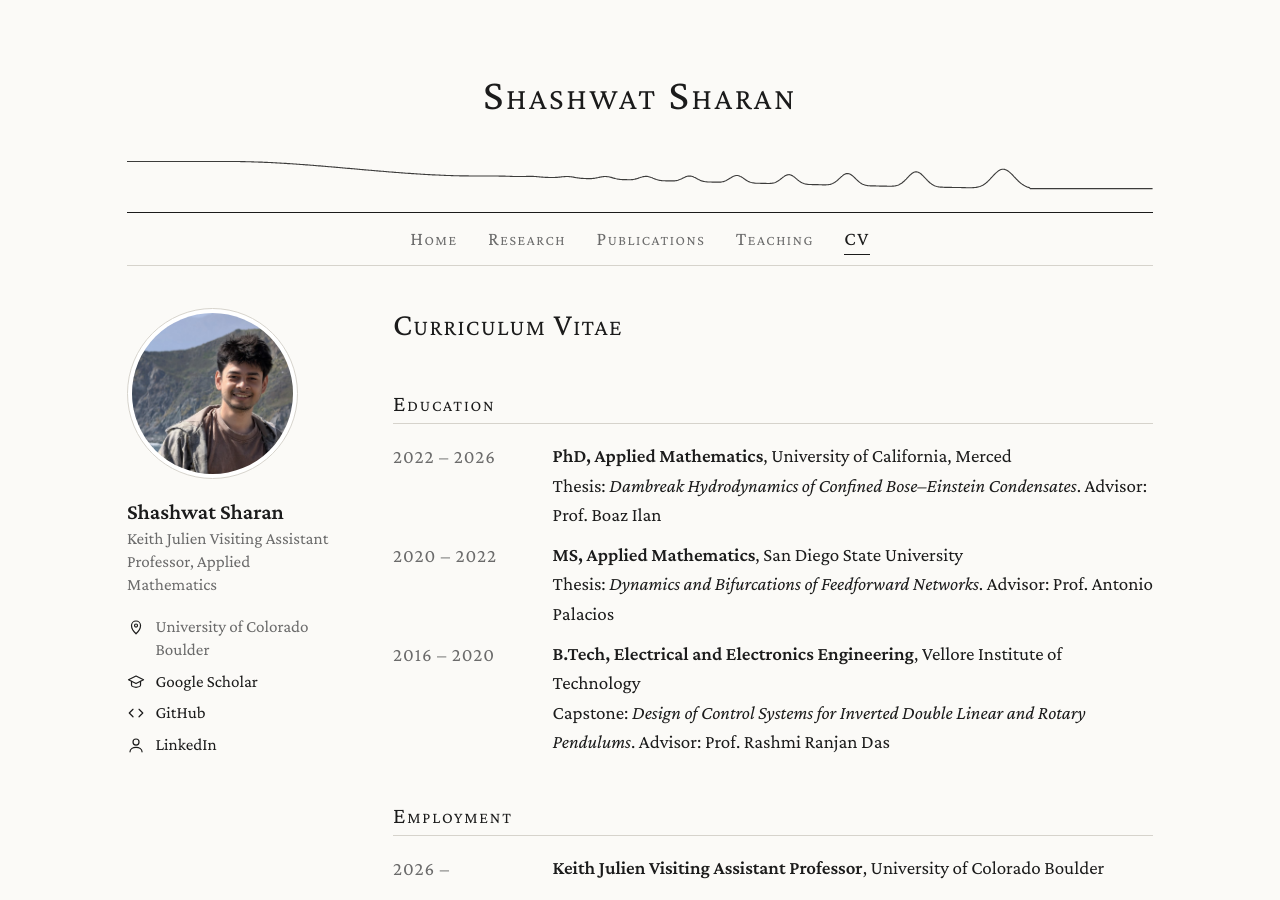
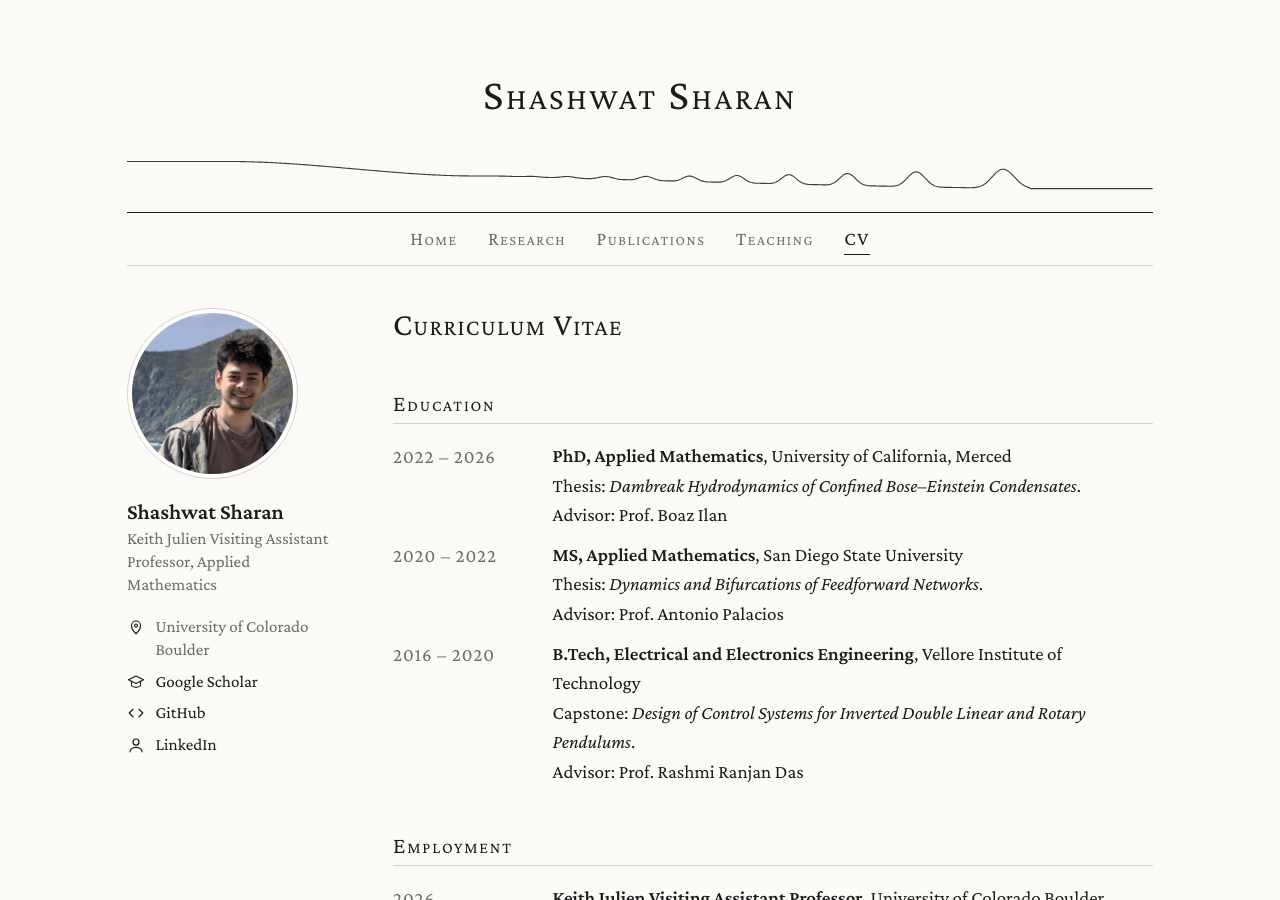
Before and after one commit to shashwatsharan/shashwatsharan.github.io, a Jekyll site: the page built from cv.md, in a window 1280 px wide and 900 px high. Built offline with Jekyll 4.4.1, drawn with Linux system fonts in a browser that asks for light colours; part of the change alters nothing that is shown.

```diff
--- a/cv.md
+++ b/cv.md
@@ -10,15 +10,18 @@ title: Curriculum Vitae
 
 2022 – 2026
 : **PhD, Applied Mathematics**, University of California, Merced<br>
-  Thesis: *Dambreak Hydrodynamics of Confined Bose–Einstein Condensates*. Advisor: Prof. Boaz Ilan
+  Thesis: *Dambreak Hydrodynamics of Confined Bose–Einstein Condensates*.<br>
+  Advisor: Prof. Boaz Ilan
 
 2020 – 2022
 : **MS, Applied Mathematics**, San Diego State University<br>
-  Thesis: *Dynamics and Bifurcations of Feedforward Networks*. Advisor: Prof. Antonio Palacios
+  Thesis: *Dynamics and Bifurcations of Feedforward Networks*.<br>
+  Advisor: Prof. Antonio Palacios
 
 2016 – 2020
 : **B.Tech, Electrical and Electronics Engineering**, Vellore Institute of Technology<br>
-  Capstone: *Design of Control Systems for Inverted Double Linear and Rotary Pendulums*. Advisor: Prof. Rashmi Ranjan Das
+  Capstone: *Design of Control Systems for Inverted Double Linear and Rotary Pendulums*.<br>
+  Advisor: Prof. Rashmi Ranjan Das
 
 ## Employment
 
```
